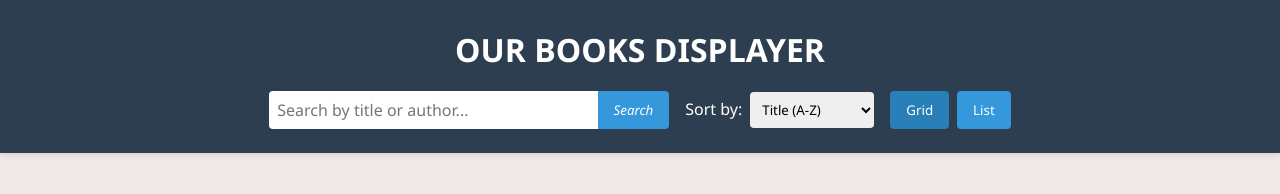
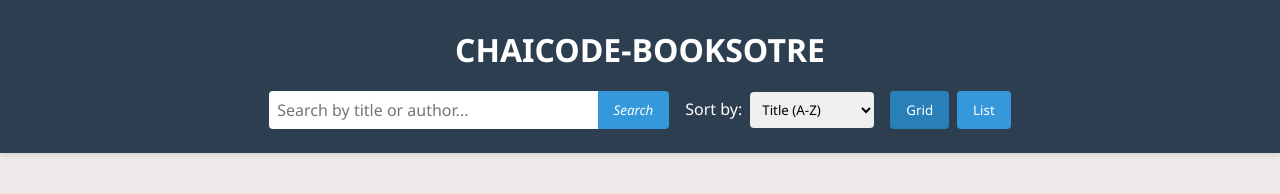
Before and after one commit to mishalalex/bookstore, a plain HTML site: page index.html in a window 1280 px wide. Drawn offline with Linux system fonts and the light colour scheme; no server answers.

Commit message:
changed the title

```diff
--- a/index.html
+++ b/index.html
@@ -4,13 +4,13 @@
 <head>
     <meta charset="UTF-8">
     <meta name="viewport" content="width=device-width, initial-scale=1.0">
-    <title>OUR BOOKS DISPLAYER</title>
+    <title>BOOKSTORE</title>
     <link rel="stylesheet" href="style.css">
 </head>
 
 <body>
     <header>
-        <h1>OUR BOOKS DISPLAYER</h1>
+        <h1>CHAICODE-BOOKSOTRE</h1>
         <div class="controls">
             <div class="search-container">
                 <input type="text" id="search" placeholder="Search by title or author...">
```
